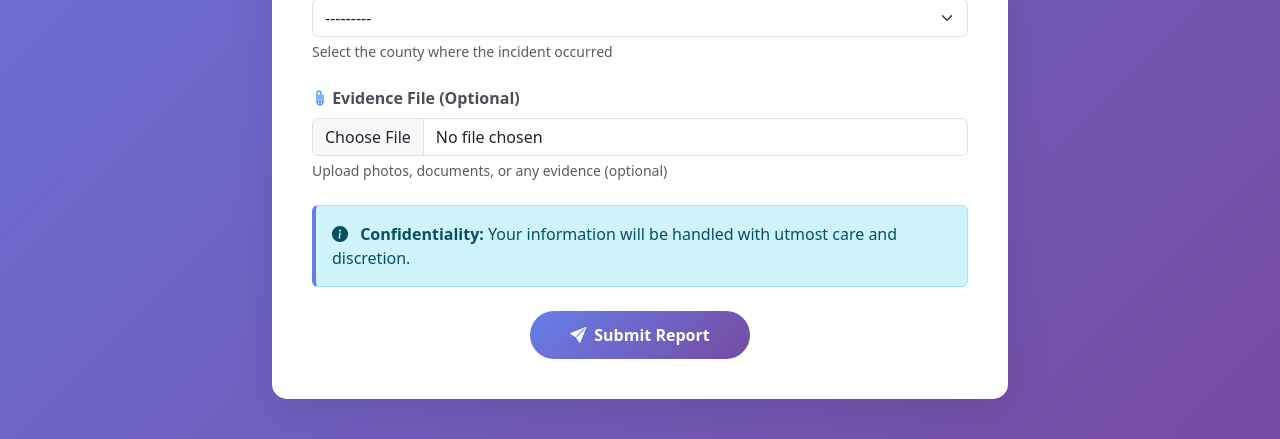
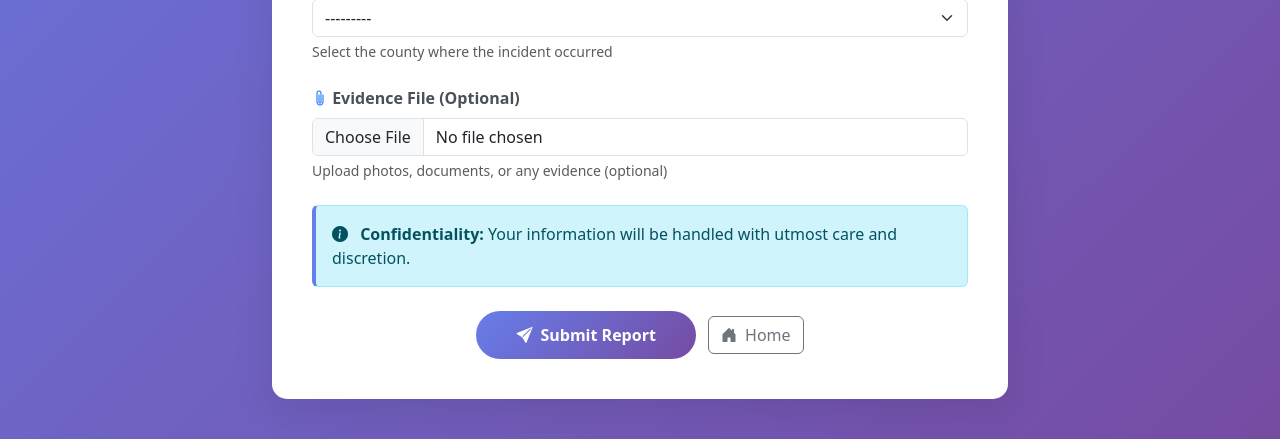
Before and after one commit to mtaa-star/SafeVoice, a Django app: page /report/ in a window 1280 px wide. Shown: the part 836-1275 px from the top of the page. Run offline with Django 5.2, Linux system fonts and the light colour scheme; some libraries are stand-ins or nearby versions.

Commit message:
Add home buttons

```diff
--- a/SafeVoice/templates/reports/report_form.html
+++ b/SafeVoice/templates/reports/report_form.html
@@ -96,6 +96,9 @@
                     <button type="submit" class="btn btn-primary btn-submit">
                         <i class="bi bi-send-fill me-2"></i>Submit Report
                     </button>
+                    <a href="{% url 'landing' %}" class="btn btn-outline-secondary ms-2">
+                        <i class="bi bi-house-door-fill me-2"></i>Home
+                    </a>
                 </div>
             </form>
         </div>
--- a/SafeVoice/templates/reports/success.html
+++ b/SafeVoice/templates/reports/success.html
@@ -18,7 +18,7 @@
             </div>
 
             <div class="mt-4">
-                <a href="{% url 'report_violence' %}" class="btn btn-primary btn-submit">
+                <a href="{% url 'landing' %}" class="btn btn-primary btn-submit">
                     <i class="bi bi-house-fill me-2"></i>Return to Home
                 </a>
                 <a href="{% url 'follow_up' %}" class="btn btn-outline-secondary btn-submit ms-2">
```
